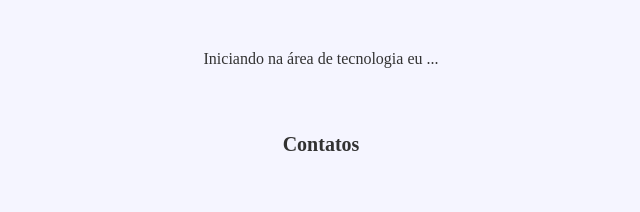
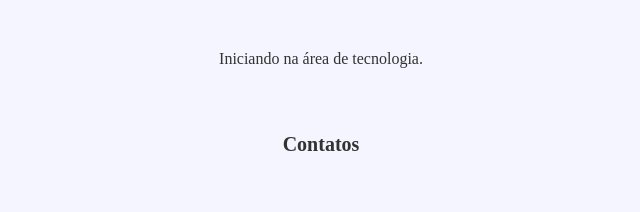
Before and after one commit to mariaelisascovino/site-b-sico-HTML-CSS-GIT, a plain HTML site: page index.html in a window 1280 px wide. Shown: the part 3397-3609 px from the top of the page, 319-959 px from the left. Drawn offline with Linux system fonts and the light colour scheme; a web font is replaced by a local one.

```diff
--- a/index.html
+++ b/index.html
@@ -102,7 +102,7 @@
                     <article>
                         <h3> Item A</h3>
                         <img>
-                        <p> Iniciando na área de tecnologia eu ...</p>
+                        <p> Iniciando na área de tecnologia.</p>
                     </article>
 
                 </div>
```
